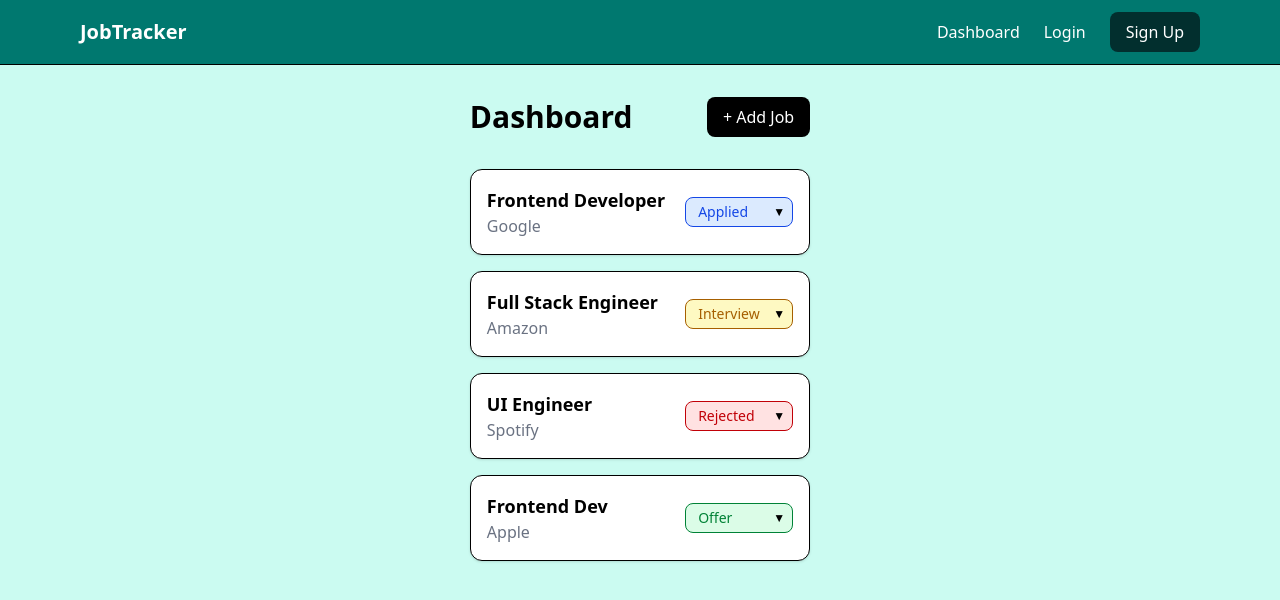
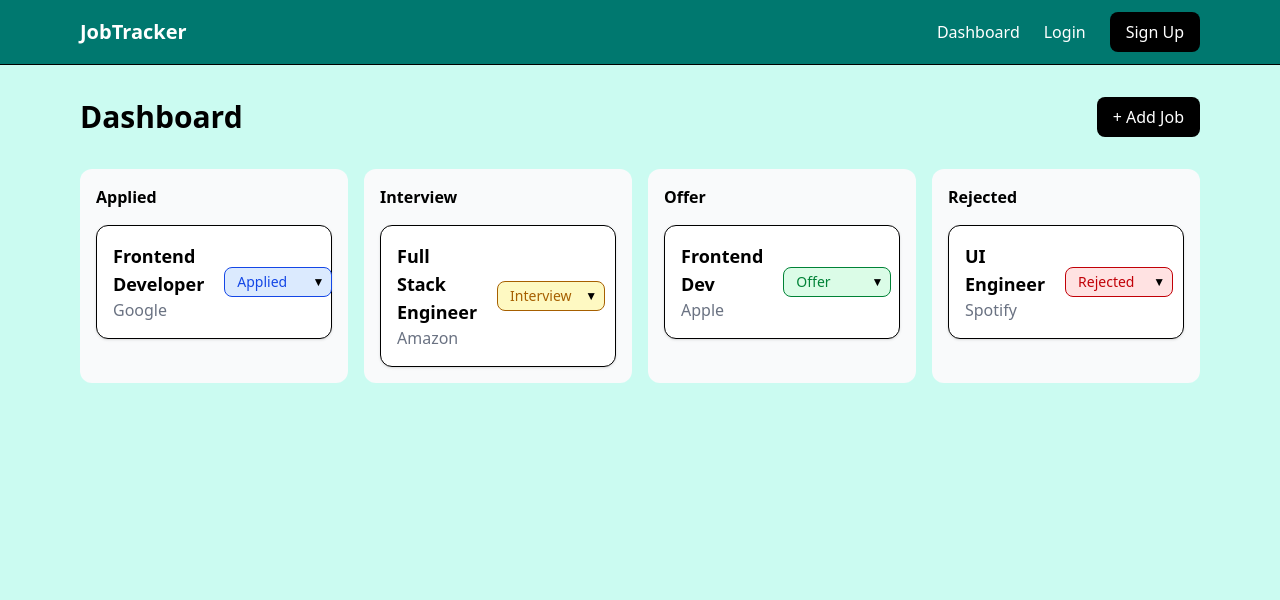
Before and after one commit to makennalehnert/job-tracker, a Next.js app: page /dashboard in a window 1280 px wide. Shown: the top 600 px of the page. Built offline with nearby package versions, Linux system fonts and the light colour scheme.

Commit message:
updated colors of some buttons and updated dashboard to be separated by status

```diff
--- a/package.json
+++ b/package.json
@@ -9,6 +9,7 @@
     "lint": "eslint"
   },
   "dependencies": {
+    "framer-motion": "^12.38.0",
     "next": "16.2.1",
     "react": "19.2.4",
     "react-dom": "19.2.4"
--- a/src/app/dashboard/page.js
+++ b/src/app/dashboard/page.js
@@ -1,5 +1,7 @@
 "use client";
 import { useState } from "react";
+import { motion } from "framer-motion";
+import { AnimatePresence } from "framer-motion";
 
 
 export default function Dashboard() {
@@ -29,6 +31,15 @@ export default function Dashboard() {
             status: "Offer",
         }
     ]);
+
+    const statuses = ["Applied", "Interview", "Offer", "Rejected"];
+
+    const groupedJobs = statuses.map(status => ({
+        status,
+        jobs: jobs.filter(job => job.status === status)
+    }));
+
+    const [selectedJob, setSelectedJob] = useState(null);
 
     const [isOpen, setIsOpen] = useState(false);
 
@@ -62,7 +73,7 @@ export default function Dashboard() {
 
 
     return (
-        <main className="max-w-6xl mx-auto px-4 py-8">
+        <main className="board max-w-6xl mx-auto px-4 py-8">
 
             {/* Header */}
             <div className="flex justify-between items-center mb-8">
@@ -76,18 +87,36 @@ export default function Dashboard() {
             </div>
 
             {/* Job List */}
-            <div className="grid gap-4">
-                {jobs.map((job) => (
-                    <div
+            <div className="grid grid-cols-1 md:grid-cols-2 lg:grid-cols-4 gap-4">
+                {groupedJobs.map((group) => (
+                    <div key={group.status} className="bg-gray-50 p-4 rounded-xl">
+
+                        <h2 className="font-bold mb-4">{group.status}</h2>
+
+                        <div className="space-y-4">
+
+                            {group.jobs.length === 0 && (
+                                <p className="text-sm text-gray-400 text-center py-6 border border-dashed rounded-lg">
+                                    No jobs yet
+                                </p>
+                            )}
+
+                            {group.jobs.map((job) => (
+                                <motion.div
                                     key={job.id}
-                        className="bg-white p-4 rounded-xl shadow-sm border flex justify-between items-center"
+                                    onClick={() => setSelectedJob(job)}
+                                    layout
+                                    whileHover={{ scale: 1.02}}
+                                    className="bg-white p-4 rounded-xl shadow-sm border flex justify-between items-center cursor-pointer"
                                 >
                                     <div>
                                         <h2 className="font-semibold text-lg">{job.role}</h2>
                                         <p className="text-gray-500">{job.company}</p>
                                     </div>
 
-                        <div className="relative">
+                                    <div className="relative"
+                                        onClick={(e) => e.stopPropagation()}
+                                    >
                                         <select
                                             value={job.status}
                                             onChange={(e) => updateStatus(job.id, e.target.value)}
@@ -102,14 +131,18 @@ export default function Dashboard() {
                                                             : "bg-white text-black"
                                                 }`}
                                         >
-                                <option className="bg-blue-100 text-blue-700" value="Applied">Applied</option>
-                                <option className="bg-yellow-100 text-yellow-700" value="Interview">Interview</option>
-                                <option className="bg-green-100 text-green-700" value="Offer">Offer</option>
-                                <option className="bg-red-100 text-red-700" value="Rejected">Rejected</option>
+                                            <option value="Applied">Applied</option>
+                                            <option value="Interview">Interview</option>
+                                            <option value="Offer">Offer</option>
+                                            <option value="Rejected">Rejected</option>
                                         </select>
+
                                         <span className="text-black text-xs absolute right-2 top-1/2 -translate-y-1/2 pointer-events-none">
                                             ▼
                                         </span>
+                                    </div>
+                                </motion.div>
+                            ))}
                         </div>
                     </div>
                 ))}
@@ -178,6 +211,47 @@ export default function Dashboard() {
                 </div>
             )}
 
+            <AnimatePresence>
+                {selectedJob && (
+                    <motion.div
+                        className="fixed inset-0 bg-black/50 flex items-center justify-center"
+                        initial={{ opacity: 0 }}
+                        animate={{ opacity: 1 }}
+                        exit={{ opacity: 0 }}
+                    >
+                        <motion.div
+                            className="bg-white p-6 rounded-xl w-full max-w-md"
+                            initial={{ scale: 0.9, opacity: 0 }}
+                            animate={{ scale: 1, opacity: 1 }}
+                            exit={{ scale: 0.9, opacity: 0 }}
+                            transition={{ duration: 0.2 }}
+                        >
+
+                            <h2 className="text-xl font-semibold mb-4">
+                                {selectedJob.role}
+                            </h2>
+
+                            <p className="text-gray-600 mb-2">
+                                <strong>Company:</strong> {selectedJob.company}
+                            </p>
+
+                            <p className="text-gray-600 mb-4">
+                                <strong>Status:</strong> {selectedJob.status}
+                            </p>
+
+                            <div className="flex justify-end">
+                                <button
+                                    onClick={() => setSelectedJob(null)}
+                                    className="px-4 py-2 border rounded-lg"
+                                >
+                                    Close
+                                </button>
+                            </div>
+                        </motion.div>
+                    </motion.div>
+                )}
+            </AnimatePresence>
+
         </main>
     )
 }
--- a/src/app/layout.js
+++ b/src/app/layout.js
@@ -1,16 +1,7 @@
-import { Geist, Geist_Mono } from "next/font/google";
+
 import "./globals.css";
 import Navbar from "@/components/Navbar";
 
-const geistSans = Geist({
-  variable: "--font-geist-sans",
-  subsets: ["latin"],
-});
-
-const geistMono = Geist_Mono({
-  variable: "--font-geist-mono",
-  subsets: ["latin"],
-});
 
 export const metadata = {
   title: "Job Tracker",
@@ -21,7 +12,7 @@ export default function RootLayout({ children }) {
   return (
     <html
       lang="en"
-      className={`${geistSans.variable} ${geistMono.variable} h-full antialiased`}
+      className={`h-full antialiased`}
       >
       <body className="min-h-full flex flex-col bg-teal-100">
         <Navbar />
--- a/src/components/Navbar.js
+++ b/src/components/Navbar.js
@@ -29,7 +29,7 @@ export default function Navbar() {
 
                     <Link
                         href="/register"
-                        className="bg-teal-950 text-white px-4 py-2 rounded-lg hover:bg-teal-900 hover:text-teal-200 transition"
+                        className="bg-black text-white px-4 py-2 rounded-lg hover:bg-teal-950 hover:text-teal-200 transition"
                     >
                         Sign Up
                     </Link>
```
Also changed, not shown: 1 other file (tests, documents, lock files or other folders). Lines whose indentation alone changed are shown as unchanged.
